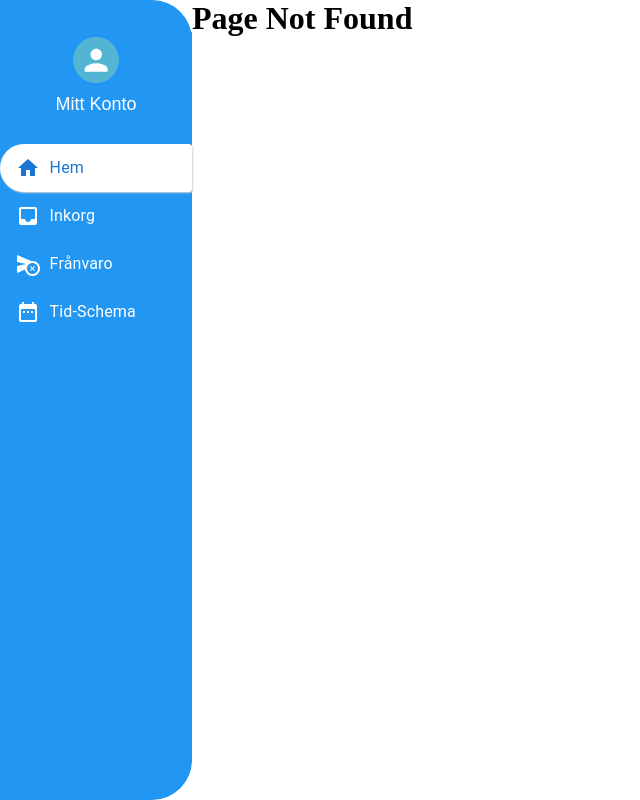
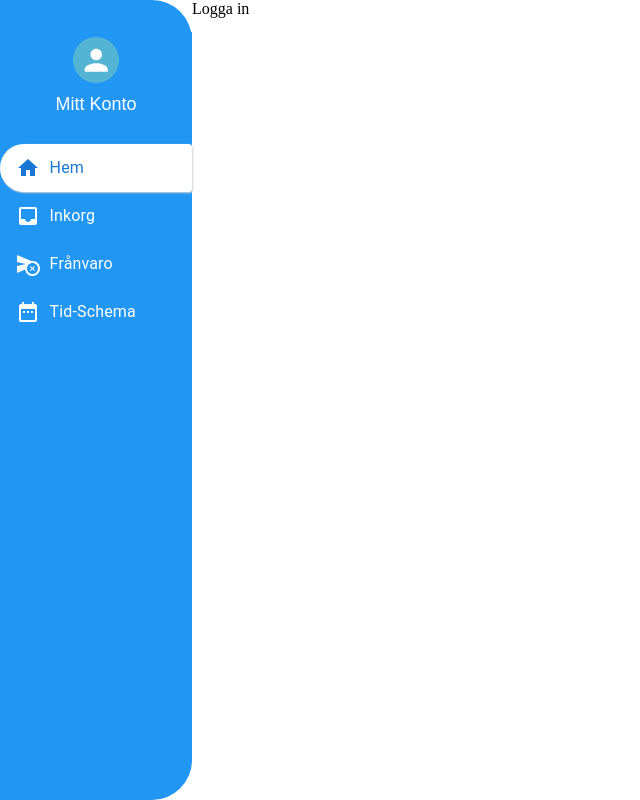
Before and after one commit to A-ForssmanP/InteractWithSchool, a React (Vite) app in the folder frontend/: page /loggaIn in a window 1280 px wide. Before the commit this address had no page. Shown: the whole page, without its empty margins (0-640 px from the left). Built offline with nearby package versions, Linux system fonts and the light colour scheme; the HTML template or start-up script is replaced by a standard one.

Commit message:
add route to login-page

```diff
--- a/frontend/src/pages/Pages.jsx
+++ b/frontend/src/pages/Pages.jsx
@@ -1,4 +1,5 @@
-import { Routes, Route } from "react-router-dom";
+import { Routes, Route, useNavigate } from "react-router-dom";
+import { useEffect } from "react";
 import { Box } from "@mui/material";
 import Layout from "./Layout";
 import InboxLayout from "./inbox/InboxLayout";
@@ -16,6 +17,11 @@ import TimeScheduleOverview from "./TimeSchedule/timescheduleOverview/TimeSchedu
 import DashBoard from "./dashBoard/DashBoard";
 
 function Pages() {
+  // const navigate = useNavigate();
+  // useEffect(() => {
+  //   navigate("/loggaIn");
+  // }, []);
+
   return (
     <Box height={"100%"}>
       <Routes>
@@ -45,6 +51,7 @@ function Pages() {
               element={<TimeScheduleOverview />}
             />
           </Route>
+          <Route path="/loggaIn" element={"Logga in"} />
         </Route>
         <Route path="*" element={<h1>Page Not Found</h1>} />
       </Routes>
```
